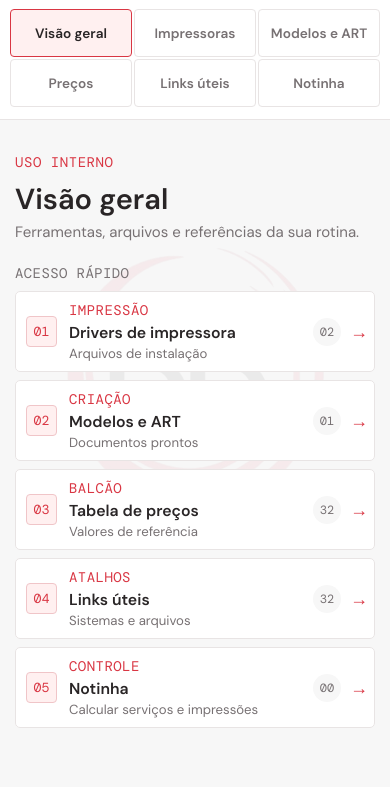
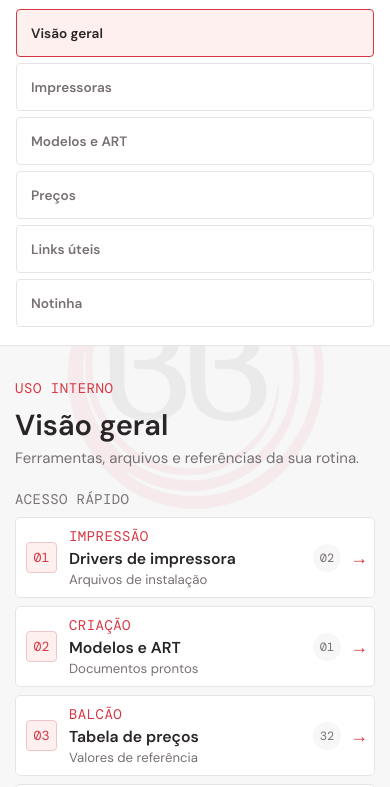
Before and after one commit to GuilhermeVagmaker/Atlas, a plain HTML site: page index.html in a window 390 px wide. Both pictures are taken after a click on the button 320 px from the left and 24 px from the top of the page. Shown: the part 44-831 px from the top of the page. Drawn offline with nearby package versions, Linux system fonts and the light colour scheme.

Commit message:
adicionando pequenas animações e funções nova ao sistema

```diff
--- a/script.js
+++ b/script.js
@@ -674,11 +674,47 @@
     var tabButtons = document.querySelectorAll('#tabs button');
     var topbar = document.querySelector('.topbar');
     var mobileMenuToggle = document.getElementById('mobile-menu-toggle');
+    var mobileMenuNav = document.getElementById('tabs');
+    var mobileMenuAnimation = null;
 
     function setMobileMenuOpen(isOpen) {
-        topbar.classList.toggle('menu-open', isOpen);
+        var wasOpen = topbar.classList.contains('menu-open');
+        var prefersReducedMotion = window.matchMedia('(prefers-reduced-motion: reduce)').matches;
+        var shouldAnimate = window.matchMedia('(max-width: 600px)').matches && !prefersReducedMotion && mobileMenuNav.animate;
+        if (mobileMenuAnimation) {
+            mobileMenuAnimation.cancel();
+            mobileMenuAnimation = null;
+        }
         mobileMenuToggle.setAttribute('aria-expanded', String(isOpen));
         mobileMenuToggle.setAttribute('aria-label', isOpen ? 'Fechar menu' : 'Abrir menu');
+
+        if (shouldAnimate && isOpen) {
+            topbar.classList.add('menu-open');
+            mobileMenuAnimation = mobileMenuNav.animate([
+                { opacity: 0, transform: 'translateY(-8px)' },
+                { opacity: 1, transform: 'translateY(0)' }
+            ], { duration: 180, easing: 'ease-out' });
+            mobileMenuAnimation.onfinish = function () {
+                mobileMenuAnimation.cancel();
+                mobileMenuAnimation = null;
+            };
+            return;
+        }
+
+        if (shouldAnimate && wasOpen && !isOpen) {
+            mobileMenuAnimation = mobileMenuNav.animate([
+                { opacity: 1, transform: 'translateY(0)' },
+                { opacity: 0, transform: 'translateY(-8px)' }
+            ], { duration: 160, easing: 'ease-in' });
+            mobileMenuAnimation.onfinish = function () {
+                topbar.classList.remove('menu-open');
+                mobileMenuAnimation.cancel();
+                mobileMenuAnimation = null;
+            };
+            return;
+        }
+
+        topbar.classList.toggle('menu-open', isOpen);
     }
 
     mobileMenuToggle.addEventListener('click', function () {
--- a/style.css
+++ b/style.css
@@ -1481,6 +1481,10 @@ input:focus-visible {
         padding-top: 8px;
     }
 
+    .topbar:not(.menu-open) .topbar-inner {
+        padding-bottom: 8px;
+    }
+
     .topbar.menu-open .topbar-inner {
         row-gap: 12px;
         padding-bottom: 12px;
@@ -1492,12 +1496,13 @@ input:focus-visible {
     }
 
     nav#tabs {
-        display: grid;
-        grid-template-columns: repeat(3, minmax(0, 1fr));
+        display: flex;
+        flex-direction: column;
         grid-column: 1 / -1;
         grid-row: 2;
-        gap: 2px;
+        gap: 6px;
         margin: 0;
+        padding: 0 6px 6px;
         overflow: visible;
     }
 
@@ -1542,13 +1547,13 @@ input:focus-visible {
         width: 100%;
         min-width: 0;
         min-height: 48px;
-        justify-content: center;
+        justify-content: flex-start;
         gap: 0;
-        padding: 7px 5px;
+        padding: 10px 14px;
         border: 1px solid var(--line);
         border-radius: 4px;
         background: var(--surface);
-        text-align: center;
+        text-align: left;
         white-space: normal;
         font-size: .68rem;
     }
```
